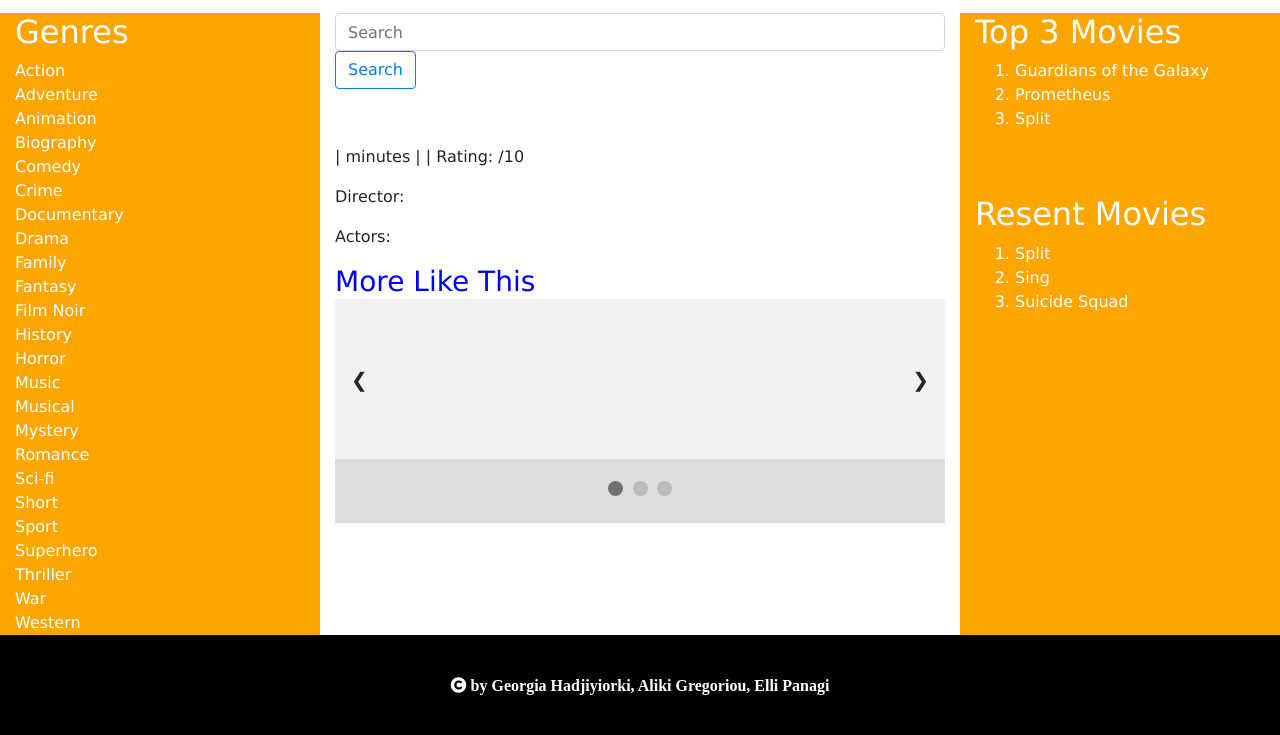
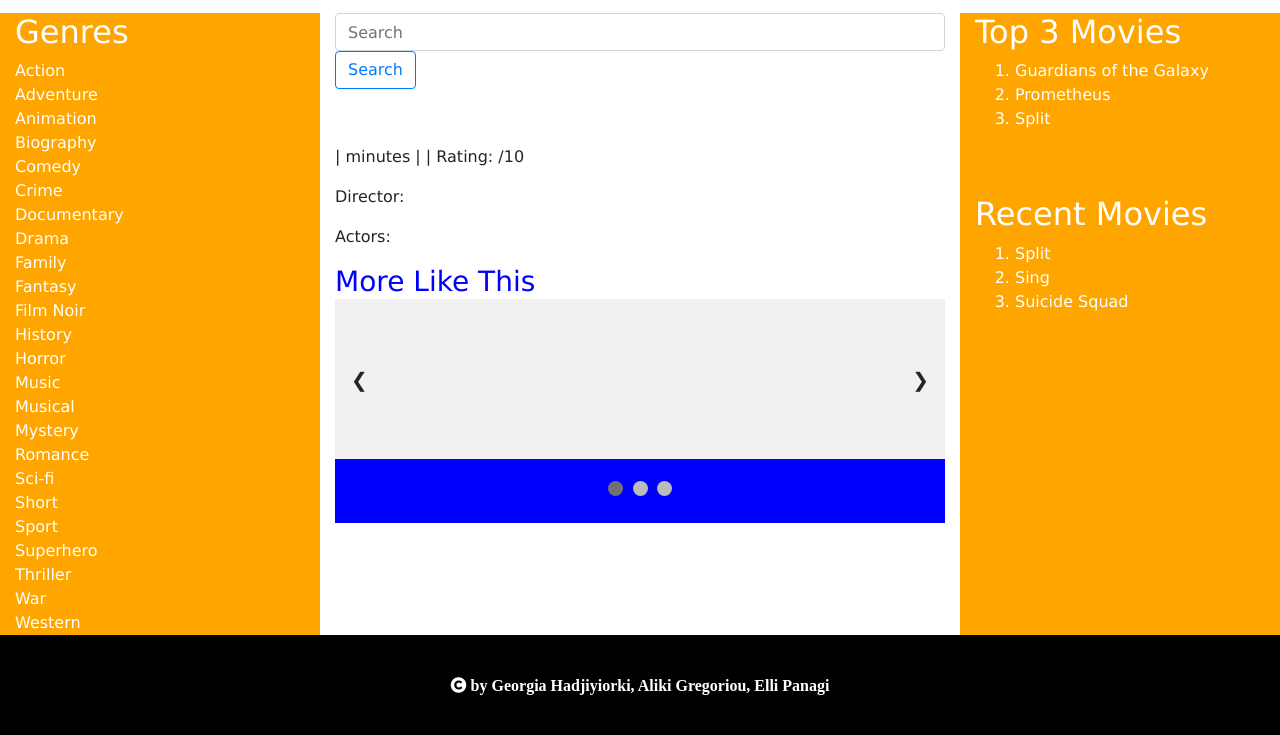
Before and after one commit to sc14ag/epl660IMDB, a Flask app: template EPL660/templates/movieDetails.html in a window 1280 px wide. Shown: the part 319-1054 px from the top of the page. Run offline with Flask 2, Linux system fonts and the light colour scheme; the template is opened without the code that fills it, so the values that code supplies are empty; parts of the project's set-up code (start-up, migrations or seed data) failed here and were passed over; some libraries are stand-ins or nearby versions.

Commit message:
Minor changes to view details template

```diff
--- a/EPL660/app.py
+++ b/EPL660/app.py
@@ -39,6 +39,7 @@ def view():
 
     titleMovie =request.args.get('movie')
 
+    print(titleMovie)
     similarMovies = clust.findSimilarMovies(titleMovie)
     print(similarMovies)
 
--- a/EPL660/clustering.py
+++ b/EPL660/clustering.py
@@ -11,12 +11,7 @@ from sklearn.feature_extraction.text import TfidfVectorizer
 from sklearn.metrics.pairwise import cosine_similarity
 
 
-# import ElasticIndexing
-#
-# es = ElasticIndexing.Index()
-# es.implement()
 
-#
 # ensures that only the first 100 are read in
 class Clustering:
 
@@ -80,6 +75,7 @@ class Clustering:
 
             for i in range(self.num_clusters):
                     if query_result in self.frame.ix[i]['title'].values.tolist():
+                        print("clustering")
                         return (random.sample(self.frame.ix[i]['title'].values.tolist(), 3))
 
 
--- a/EPL660/templates/movieDetails.html
+++ b/EPL660/templates/movieDetails.html
@@ -3,20 +3,17 @@
 <style>
    * {box-sizing: border-box}
    body {font-family: Verdana, sans-serif; margin:0}
-
    /* Slideshow container */
    .slideshow-container {
    position: relative;
    background: #f1f1f1f1;
    }
-
    /* Slides */
    .mySlides {
    display: none;
    padding: 80px;
    text-align: center;
    }
-
    /* Next & previous buttons */
    .prev, .next {
    cursor: pointer;
@@ -31,27 +28,23 @@ body {font-family: Verdana, sans-serif; margin:0}
    border-radius: 0 3px 3px 0;
    user-select: none;
    }
-
    /* Position the "next button" to the right */
    .next {
    position: absolute;
    right: 0;
    border-radius: 3px 0 0 3px;
    }
-
    /* On hover, add a black background color with a little bit see-through */
    .prev:hover, .next:hover {
    background-color: rgba(0,0,0,0.8);
    color: white;
    }
-
    /* The dot/bullet/indicator container */
    .dot-container {
    text-align: center;
    padding: 20px;
-    background: #ddd;
+   background: blue;
    }
-
    /* The dots/bullets/indicators */
    .dot {
    cursor: pointer;
@@ -63,25 +56,14 @@ body {font-family: Verdana, sans-serif; margin:0}
    display: inline-block;
    transition: background-color 0.6s ease;
    }
-
    /* Add a background color to the active dot/circle */
    .active, .dot:hover {
    background-color: #717171;
    }
-
    /* Add an italic font style to all quotes */
    q {font-style: italic;}
-
    /* Add a blue color to the author */
-.author {color: cornflowerblue;}
 </style>
-
-
-
-
-
-
-
 <script src="https://ajax.googleapis.com/ajax/libs/jquery/3.3.1/jquery.min.js"></script>
 <script src="https://maxcdn.bootstrapcdn.com/bootstrap/3.3.7/js/bootstrap.min.js"></script>
 <div class="container-fluid">
@@ -122,36 +104,23 @@ q {font-style: italic;}
          </form>
          <br><br>
          <div id="movies"></div>
-
          <h3 style="display: inline;color:blue">More Like This&nbsp;</h3>
-
          <div class="slideshow-container">
-
-
-
             <div class="mySlides">
                {#  <q>But man is not made for defeat. A man can be destroyed but not defeated.</q>#}
-{#  <p class="author">- Ernest Hemingway</p>#}
+               {#
+               <p class="author">- Ernest Hemingway</p>
+               #}
             </div>
-
-
             <a class="prev" onclick="plusSlides(-1)">❮</a>
             <a class="next" onclick="plusSlides(1)">❯</a>
-
          </div>
-
          <div class="dot-container">
             <span class="dot" onclick="currentSlide(1)"></span>
             <span class="dot" onclick="currentSlide(2)"></span>
             <span class="dot" onclick="currentSlide(3)"></span>
          </div>
-
       </div>
-
-
-
-
-
       <div class="col-3">
          <h2>Top 3 Movies</h2>
          <ol>
@@ -159,25 +128,18 @@ q {font-style: italic;}
             <li>Prometheus</li>
             <li>Split</li>
          </ol>
-
          <br>
          <br>
-		  <h2>Resent Movies</h2>
+         <h2>Recent Movies</h2>
          <ol>
             <li>Split</li>
             <li>Sing</li>
             <li>Suicide Squad</li>
          </ol>
       </div>
-
    </div>
 </div>
 </div>
-
-
-
-
-
 <script src="https://code.jquery.com/jquery-3.1.1.min.js"></script>
 <script src="https://cdnjs.cloudflare.com/ajax/libs/popper.js/1.14.3/umd/popper.min.js" integrity="sha384-ZMP7rVo3mIykV+2+9J3UJ46jBk0WLaUAdn689aCwoqbBJiSnjAK/l8WvCWPIPm49" crossorigin="anonymous"></script>
 <script type="text/javascript">
@@ -233,13 +195,15 @@ function showSlides(n) {
                  document.getElementById("movies").innerHTML=movie_text;
 
 
-              var similarMovies = {{ simMovies|tojson }}
+                 var similarMovies = {{ simMovies|tojson }};
                        for (i = 0; i < similarMovies.length; i++) {
+                 	var finalMovieName=similarMovies[i];
+                 	var full_url_movie = "/view?movie="+finalMovieName;
 
-                     $(".slideshow-container").append("<div class=\"mySlides\"><q>"+similarMovies[i]+"</q></div>")
+                        $(".slideshow-container").append("<div class='mySlides'><a href="+full_url_movie+"><h3>"+similarMovies[i]+"</h3></a></div>")
                        }
 
    			document.close();
+
 </script>
-
 {%  endblock %}
```
Lines whose indentation alone changed are shown as unchanged.
